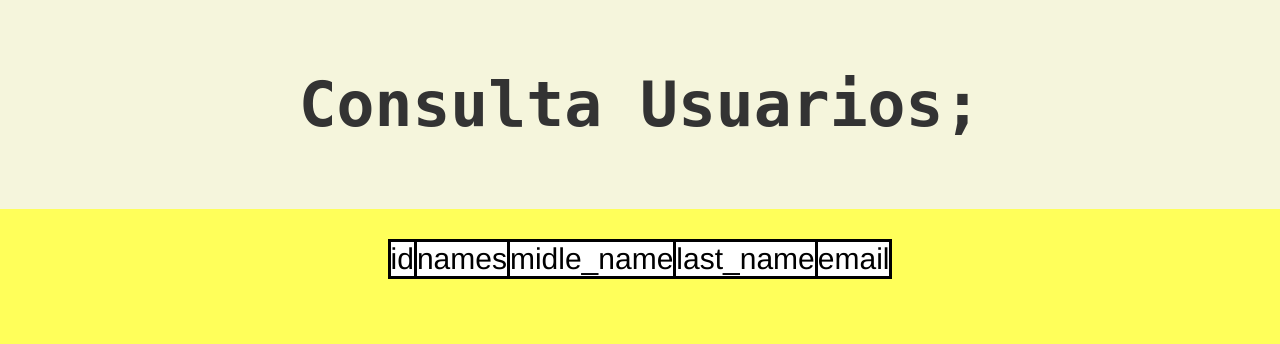
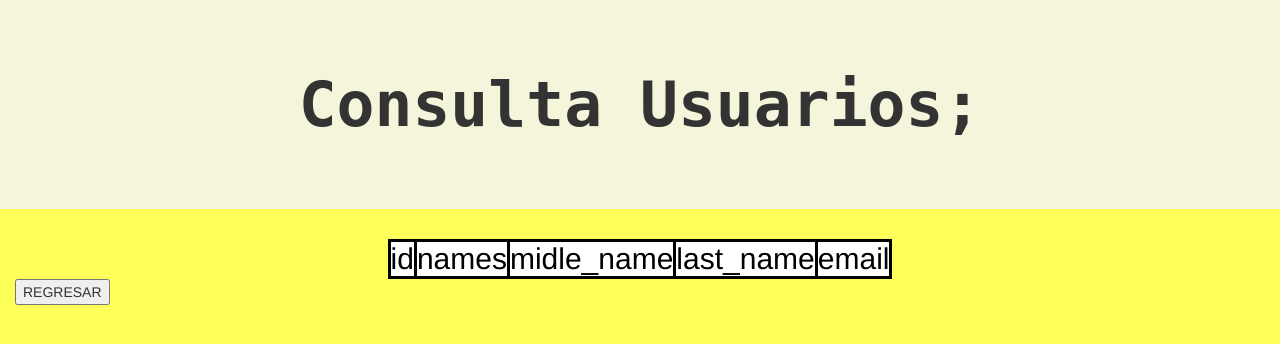
Before and after one commit to 12300509/proyecto, a PHP site: page /usuarios.php in a window 1280 px wide. Shown: the top 344 px of the page. Run offline with PHP 8.4, Linux system fonts and the light colour scheme; data that the repository does not hold is empty.

Commit message:
Update usuarios.php
se agrego botón para regresar a index

```diff
--- a/usuarios.php
+++ b/usuarios.php
@@ -102,5 +102,7 @@ h1
 
 		?>
 	</div>
+	<div class='col-md-3'><input type="button" value="REGRESAR" onClick="location.href = 'index.php'"><br></div>
+
 </body>
 </html>
```
